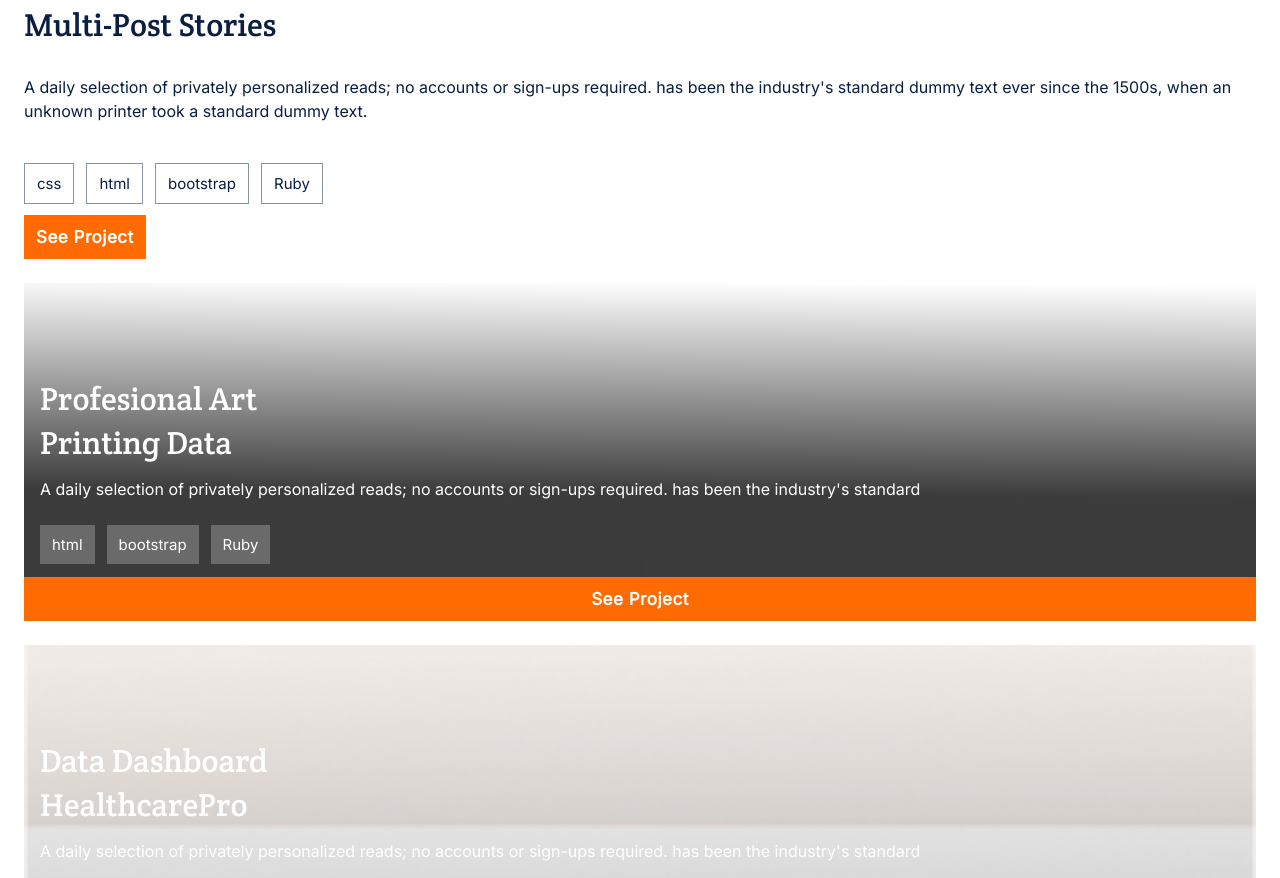
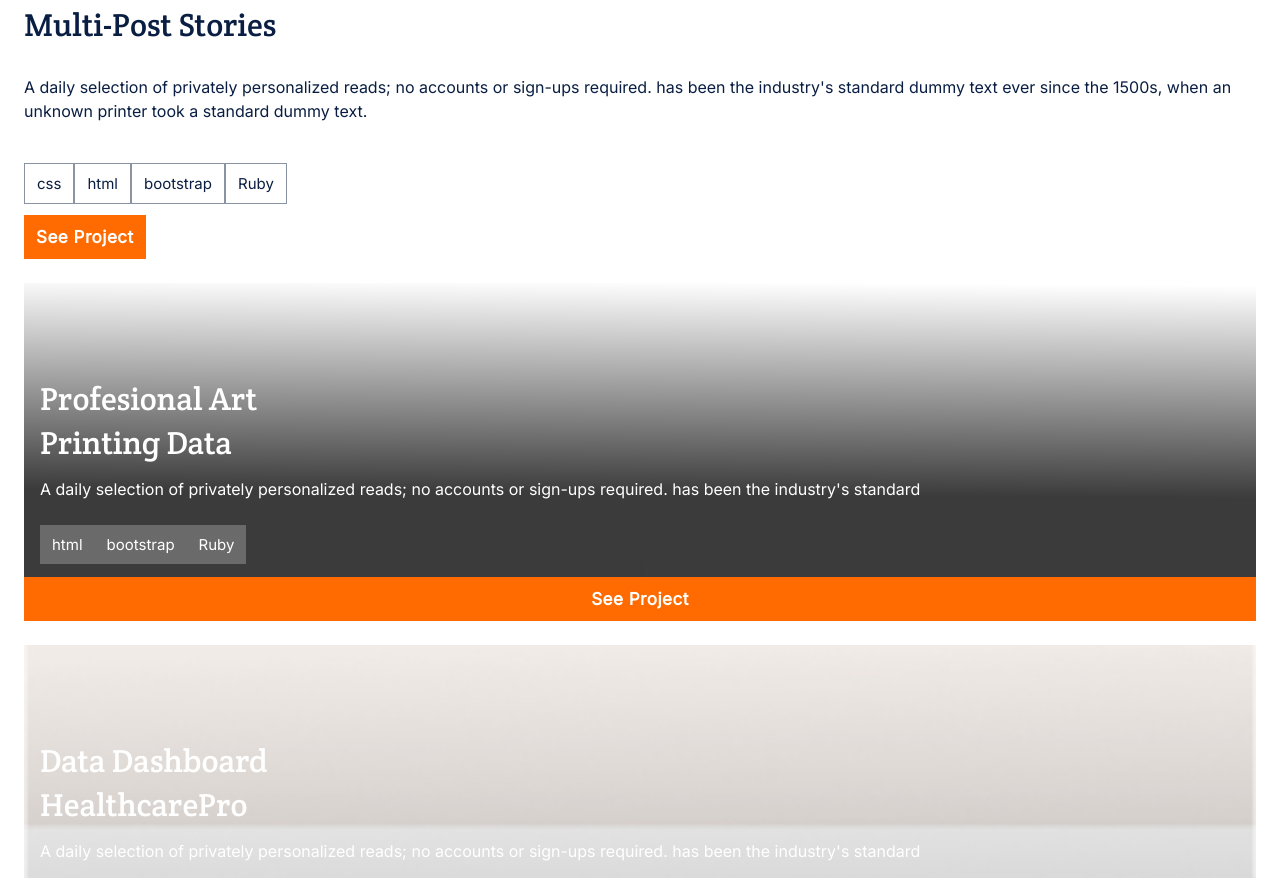
Before and after one commit to tiagomarin/Tiago_Marin, a website: page index.html in a window 1280 px wide. Shown: the part 1784-2662 px from the top of the page. Drawn offline with Linux system fonts and the light colour scheme; a web font is replaced by a local one.

Commit message:
set float to li elements

```diff
--- a/styles.css
+++ b/styles.css
@@ -281,8 +281,6 @@ article {
 
 /* languages buttons */
 .lang ul {
-  display: flex;
-  flex-direction: row;
   width: auto;
   height: 40px;
   font-size: 17px;
@@ -290,6 +288,9 @@ article {
   margin: 0;
   padding: 12px 0;
   list-style-type: none;
+}
+.lang li {
+  float: left;
 }
 
 button {
```
